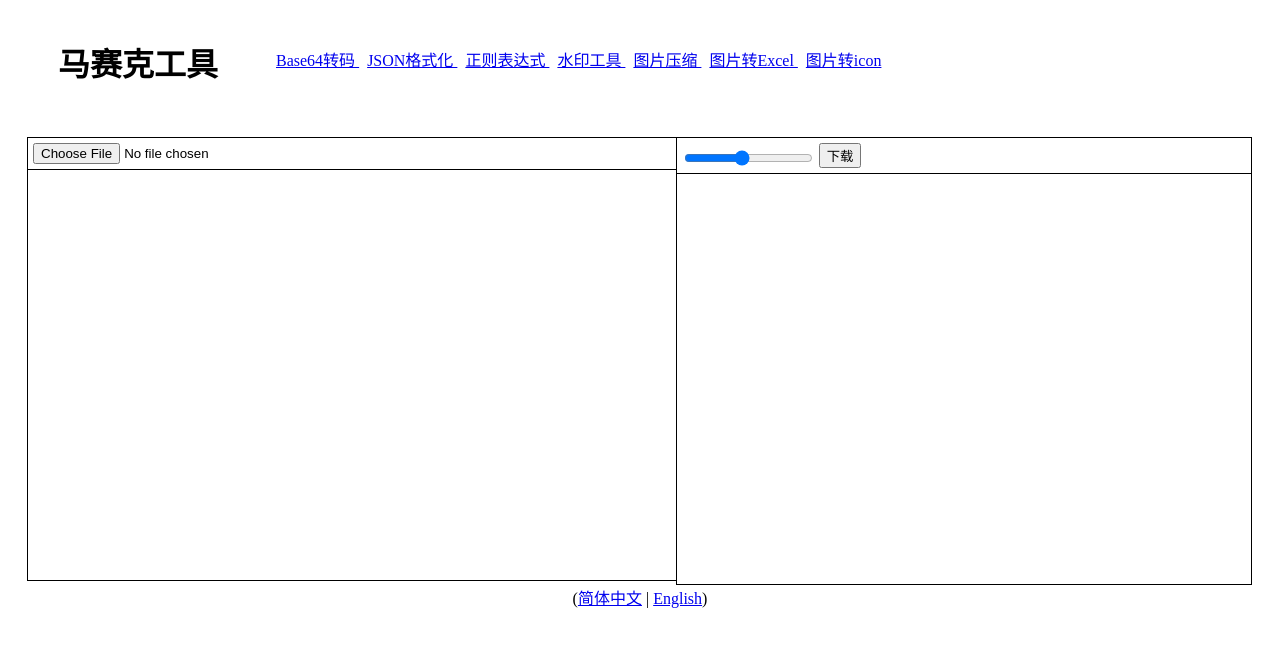
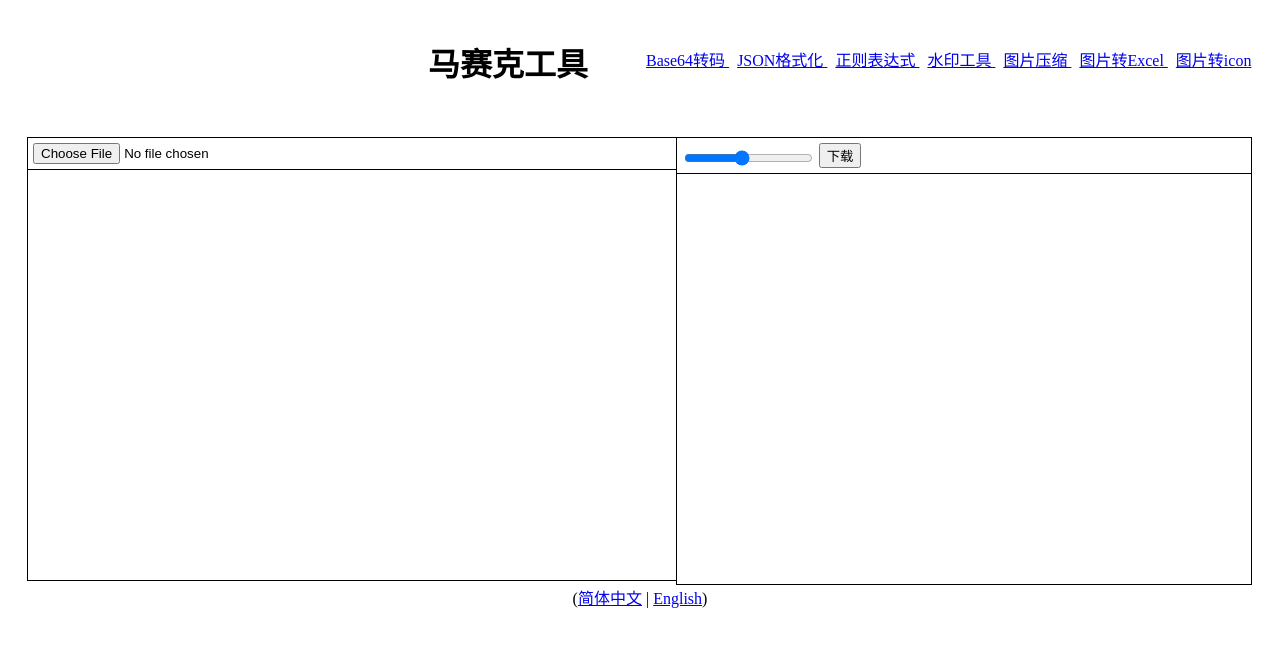
Before and after one commit to hongchuanfeng/mosaic, a plain HTML site: page index.html in a window 1280 px wide. Drawn offline with Linux system fonts and the light colour scheme.

Commit message:
Update css.css

```diff
--- a/css.css
+++ b/css.css
@@ -11,7 +11,7 @@ body{
 }
 .header-item{
     float: left;
-    margin-left: 30px;
+    margin-left: 400px;
 }
 .item-link{
     margin-top: 20px;
```
